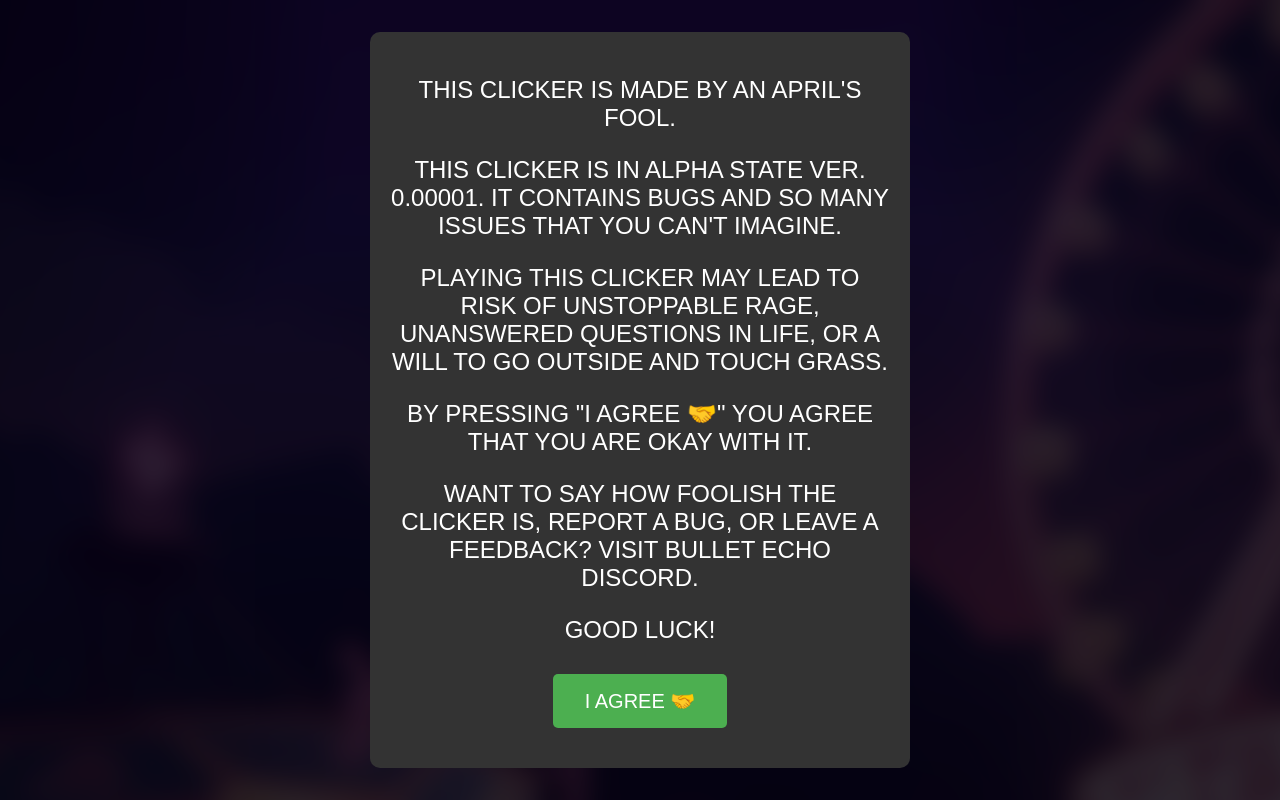
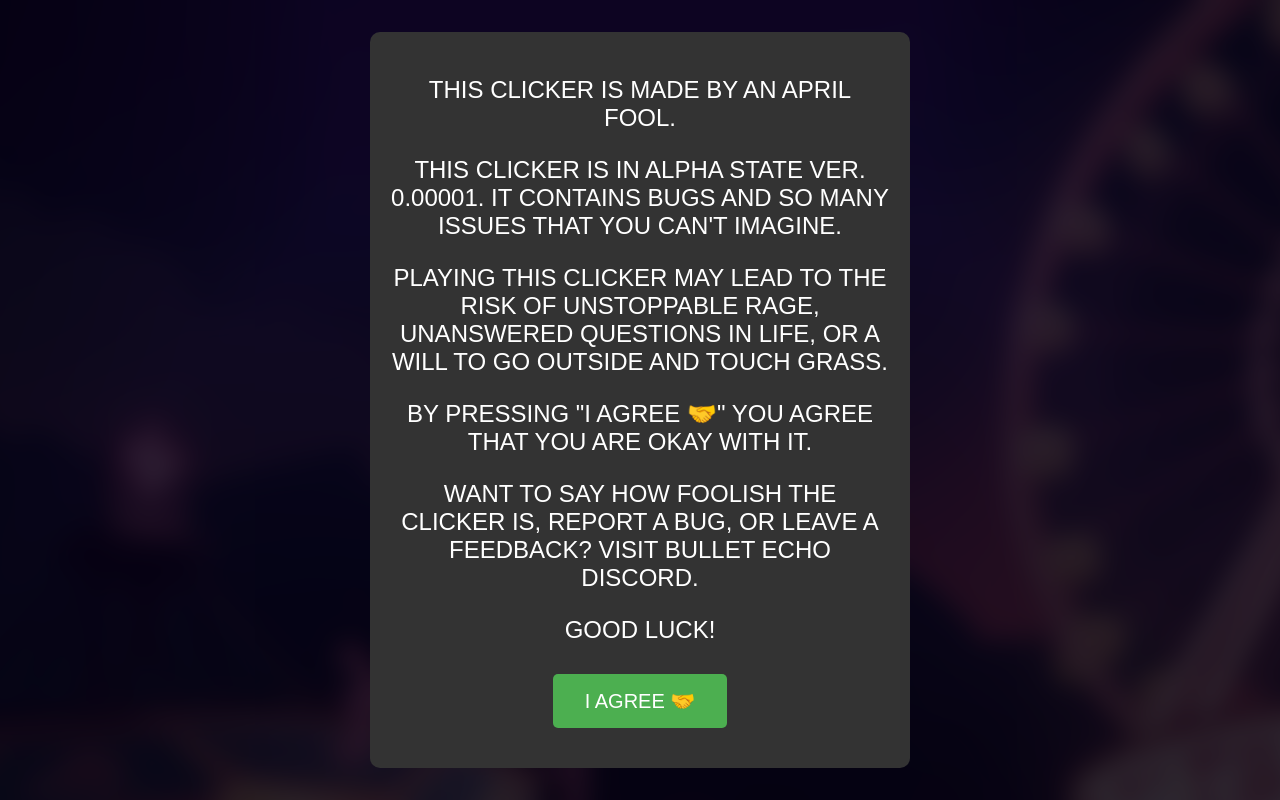
Before and after one commit to VyacheslavKs94/mylovelyarg, a website built with Vite: page clicker.html in a window 1280 px wide. Built offline with nearby package versions, Linux system fonts and the light colour scheme; no server answers.

Commit message:
Update clicker.html

```diff
--- a/clicker.html
+++ b/clicker.html
@@ -9,9 +9,9 @@
 <body>
     <div id="warningModal" style="display: none;">
         <div id="warningMessage">
-            <p>THIS CLICKER IS MADE BY AN APRIL'S FOOL.</p>
+            <p>THIS CLICKER IS MADE BY AN APRIL FOOL.</p>
             <p>THIS CLICKER IS IN ALPHA STATE VER. 0.00001. IT CONTAINS BUGS AND SO MANY ISSUES THAT YOU CAN'T IMAGINE.</p>
-            <p>PLAYING THIS CLICKER MAY LEAD TO RISK OF UNSTOPPABLE RAGE, UNANSWERED QUESTIONS IN LIFE, OR A WILL TO GO OUTSIDE AND TOUCH GRASS.</p>
+            <p>PLAYING THIS CLICKER MAY LEAD TO THE RISK OF UNSTOPPABLE RAGE, UNANSWERED QUESTIONS IN LIFE, OR A WILL TO GO OUTSIDE AND TOUCH GRASS.</p>
             <p>BY PRESSING "I AGREE 🤝" YOU AGREE THAT YOU ARE OKAY WITH IT.</p>
             <p>WANT TO SAY HOW FOOLISH THE CLICKER IS, REPORT A BUG, OR LEAVE A FEEDBACK? VISIT BULLET ECHO DISCORD.</p>
             <p>GOOD LUCK!</p>
```
